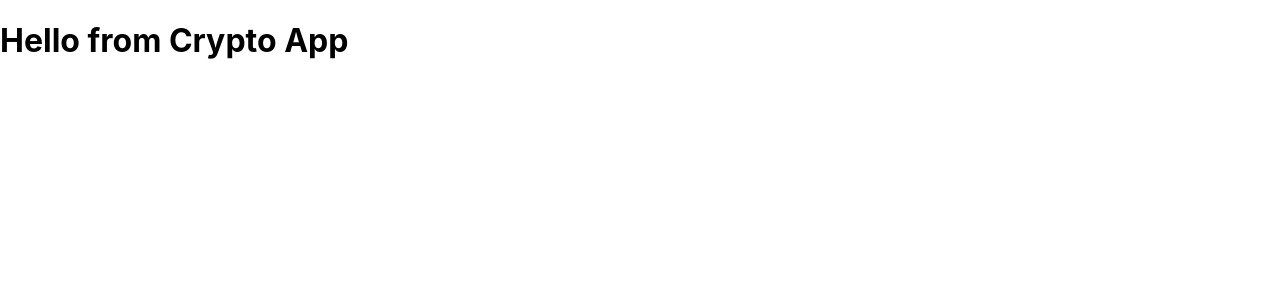
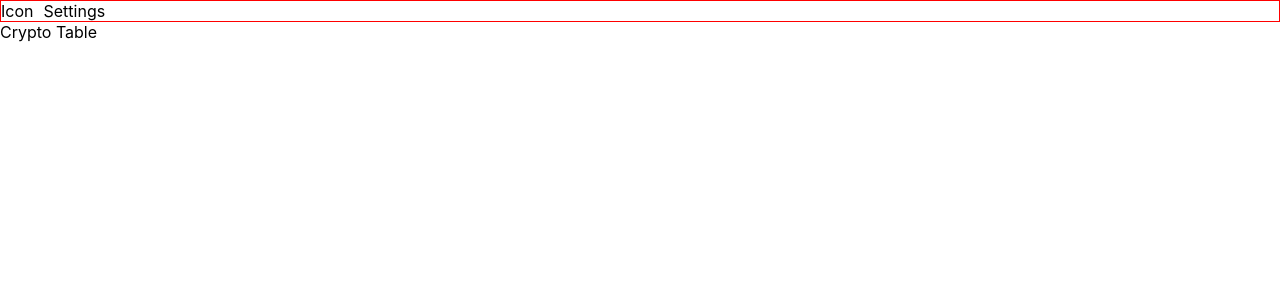
Before and after one commit to pohti/crypto-app, a React (Create React App) app: page / in a window 1280 px wide. Shown: the top 300 px of the page. Built offline with nearby package versions, Linux system fonts and the light colour scheme.

Commit message:
placeholders

```diff
--- a/public/index.html
+++ b/public/index.html
@@ -24,7 +24,7 @@
       work correctly both with client-side routing and a non-root public URL.
       Learn how to configure a non-root public URL by running `npm run build`.
     -->
-    <title>React App</title>
+    <title>Crypto App</title>
   </head>
   <body>
     <noscript>You need to enable JavaScript to run this app.</noscript>
--- a/src/App.jsx
+++ b/src/App.jsx
@@ -1,11 +1,22 @@
-
+import HeaderBar from './components/header/HeaderBar';
+import CryptoTable from './components/crypto_table/CryptoTable';
 
 function App() {
   return (
-    <div className="App">
-      <h1>Hello from Crypto App</h1>
+    <div style={styles.main}>
+      <HeaderBar />
+      <div className="body-div">
+        <CryptoTable />
+      </div>
     </div>
   );
 }
 
+const styles = {
+  main: {
+    display: 'flex',
+    flexDirection: 'column',
+  }
+}
+
 export default App;
--- /dev/null
+++ b/src/components/crypto_table/CryptoTable.jsx
@@ -0,0 +1,15 @@
+import React, { useState } from 'react';
+
+const CryptoTable = () => {
+    return (
+        <div style={styles.table_div}>
+            Crypto Table
+        </div>
+    )
+}
+
+const styles = {
+    table_div: {}
+}
+
+export default CryptoTable;
--- /dev/null
+++ b/src/components/header/HeaderBar.jsx
@@ -0,0 +1,26 @@
+import React, { useState } from 'react';
+
+const HeaderBar = () => {
+    return (
+        <div style={styles.header_bar}>
+            <div>Icon</div>
+            <div>Settings</div>
+        </div>
+    )
+}
+
+const styles = {
+    header_bar: {
+        display: 'flex',
+        gap: '10px',
+        border: '1px solid red',
+    },
+    logo: {
+
+    },
+    settings: {
+
+    }
+  }
+
+export default HeaderBar;
```
